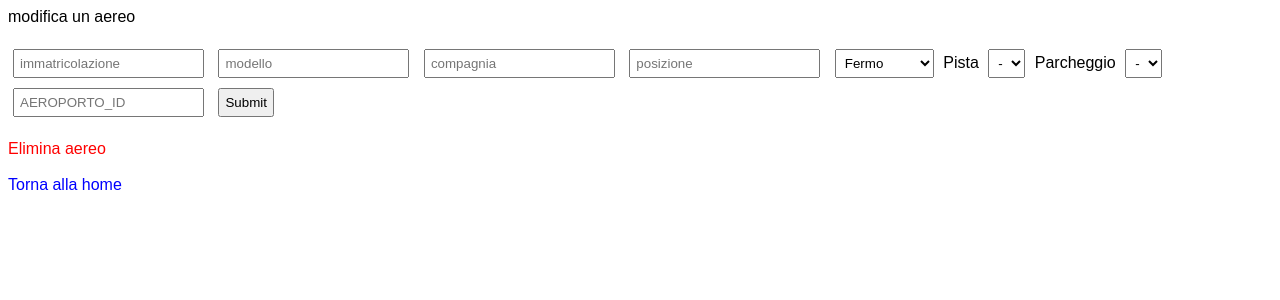
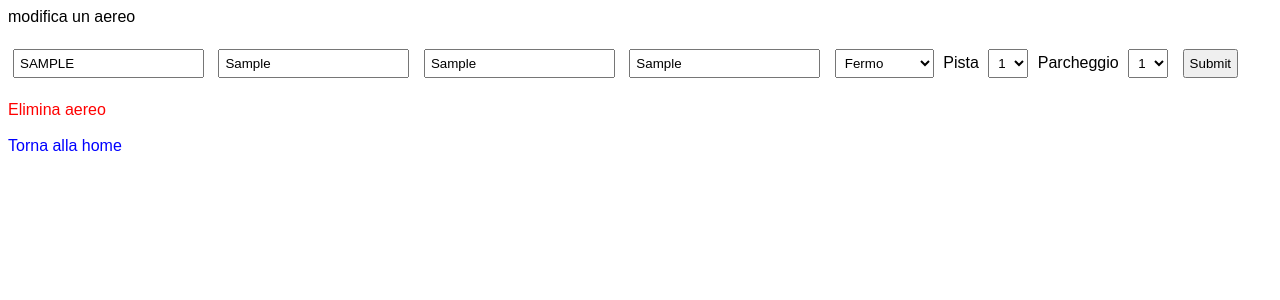
Before and after one commit to ScanziFilippo/AirTraffiControl, a PHP site: page /PHP/modifica_aereo.php?id=1 in a window 1280 px wide. Shown: the top 300 px of the page. Run offline with PHP 8.4, Linux system fonts and the light colour scheme; data comes from the database, SQL or seed files in the repository; tables that the repository leaves empty hold one stand-in row (values such as "Sample post"); data that the repository does not hold is empty.

Commit message:
Fix Update

```diff
--- a/PHP/Controllori/profilo.php
+++ b/PHP/Controllori/profilo.php
@@ -53,9 +53,9 @@
             <h3>Piste:
                 <?php
                     echo " " . $connessione->query("SELECT * FROM piste WHERE aeroporto_id = '$_SESSION[aeroporto_id]'")-> num_rows;
-                    if($_SESSION['ruolo'] == "Amministratore"){
+                    //if($_SESSION['ruolo'] == "Amministratore"){
                         echo " <a href='../Piste/visualizza'>Visualizza</a>";
-                    }
+                    //}
                 ?>
             </h3>
             <h3>Ruolo:
--- a/PHP/Controllori/visualizza_controlloricontroller.php
+++ b/PHP/Controllori/visualizza_controlloricontroller.php
@@ -2,12 +2,12 @@
     session_start();
     $param = $_GET["t"];
     $connessione = new mysqli('localhost', 'root', '', 'progetto');
-    $sql = "SELECT * FROM `controllori` WHERE `nome` LIKE '%$param%' AND `aeroporto_icao` = '".$_SESSION['aeroporto_icao']."'";
+    $sql = "SELECT * FROM `controllori` WHERE `nome` LIKE '%$param%' AND `aeroporto_id` = '".$_SESSION['aeroporto_id']."'";
     $result = $connessione->query($sql);
     $res = $result->fetch_all();
-    echo "<tr><th>Nome utente</th><th>Nome</th><th>Cognome</th><th>Aeroporto</th></tr>";
+    echo "<tr><th>Nome utente</th><th>Nome</th><th>Cognome</th></tr>";
     foreach ($res as $r) {
-        echo "<tr><td>" . $r[0] . "</td>" . "<td>" . $r[1] . "</td>" . "<td>" . $r[2] . "</td>" . "<td>" . $r[5] . "</td></tr>";
+        echo "<tr><td>" . $r[1] . "</td>" . "<td>" . $r[2] . "</td>" . "<td>" . $r[3] . "</td></tr>";
         //echo "<td>" $r[1] . $r[1] . "<br>";
     }
 ?>
--- a/PHP/aggiungi_aereo.php
+++ b/PHP/aggiungi_aereo.php
@@ -107,7 +107,7 @@
         <br>
         <?php
         if(isset($_GET['err'])){?>
-        <p> <?php echo $_GET['err']; ?> </p>
+        <p style="color: red"> <?php echo $_GET['err']; ?> </p>
         <?php
             }
         ?>
--- a/PHP/elimina_aereo.php
+++ b/PHP/elimina_aereo.php
@@ -1,6 +1,6 @@
 <?php
     session_start();
-    $immatricolazione = $_GET['immatricolazione'];
+    $id = $_GET['id'];
     $connessione = new mysqli('localhost', 'root', '', 'progetto');
     if ($connessione->connect_errno)
     {
@@ -8,7 +8,7 @@
         exit();
     }else{
         try{
-            $cancella = "DELETE FROM aerei WHERE immatricolazione = '$immatricolazione'";
+            $cancella = "DELETE FROM aerei WHERE id = '$id'";
             $risultato = $connessione->query($cancella);
             header ("location: index");
         }
--- a/PHP/modifica_aereo.php
+++ b/PHP/modifica_aereo.php
@@ -1,15 +1,16 @@
 <?php
     session_start();
-
-    $immatricolazione = $_GET['immatricolazione'];
+    $id=$_GET["id"];
     $connessione = new mysqli('localhost', 'root', '', 'progetto');
-    $icao = $connessione->query("SELECT aeroporto_id FROM aerei WHERE immatricolazione = '".$immatricolazione."'")->fetch_assoc()['aeroporto_id'];
-    $modello = $connessione->query("SELECT modello FROM aerei WHERE immatricolazione = '".$immatricolazione."'")->fetch_assoc()['modello'];
-    $compagnia = $connessione->query("SELECT compagnia FROM aerei WHERE immatricolazione = '".$immatricolazione."'")->fetch_assoc()['compagnia'];
-    $posizione = $connessione->query("SELECT posizione FROM aerei WHERE immatricolazione = '".$immatricolazione."'")->fetch_assoc()['posizione'];
-    $stato = $connessione->query("SELECT stato FROM aerei WHERE immatricolazione = '".$immatricolazione."'")->fetch_assoc()['stato'];
-    $pista_id = $connessione->query("SELECT pista_id FROM aerei WHERE immatricolazione = '".$immatricolazione."'")->fetch_assoc()['pista_id'];
-    $parcheggio_id = $connessione->query("SELECT parcheggio_id FROM aerei WHERE immatricolazione = '".$immatricolazione."'")->fetch_assoc()['parcheggio_id'];
+    $immatricolazione = $connessione->query("SELECT immatricolazione FROM aerei WHERE id = '".$id."'")->fetch_assoc()['immatricolazione'];
+    $aeroporto_id = $connessione->query("SELECT aeroporto_id FROM aerei WHERE id = '".$id."'")->fetch_assoc()['aeroporto_id'];
+    $icao = $connessione->query("SELECT icao FROM aerei INNER JOIN aeroporti ON aerei.aeroporto_id = aeroporti.id WHERE aerei.id = '".$id."'")->fetch_assoc()['icao'];
+    $modello = $connessione->query("SELECT modello FROM aerei WHERE id = '".$id."'")->fetch_assoc()['modello'];
+    $compagnia = $connessione->query("SELECT compagnia FROM aerei WHERE id = '".$id."'")->fetch_assoc()['compagnia'];
+    $posizione = $connessione->query("SELECT posizione FROM aerei WHERE id = '".$id."'")->fetch_assoc()['posizione'];
+    $stato = $connessione->query("SELECT stato FROM aerei WHERE id = '".$id."'")->fetch_assoc()['stato'];
+    $pista_id = $connessione->query("SELECT pista_id FROM aerei WHERE id = '".$id."'")->fetch_assoc()['pista_id'];
+    $parcheggio_id = $connessione->query("SELECT parcheggio_id FROM aerei WHERE id = '".$id."'")->fetch_assoc()['parcheggio_id'];
 ?>
 <!DOCTYPE html>
 <html>
@@ -20,7 +21,8 @@
     <body>
         modifica un aereo<br><br>
         <form action="modifica_aereocontroller" method="post" enctype="multipart/form-data">
-            <input type="text" name="immatricolazione" placeholder="immatricolazione" value="<?php echo($immatricolazione); ?>">
+            <input name="id" value="<?php echo $id; ?>" type="hidden">
+            <input type="text" name="immatricolazione" placeholder="immatricolazione" style="text-transform:uppercase" value="<?php echo($immatricolazione); ?>">
             <input list="aerei" name="modello" placeholder="modello" id="modello" value="<?php echo($modello); ?>" onchange="cercaFotoModello()">
                 <datalist id="aerei">
                     <option value="A220">
@@ -101,7 +103,7 @@
             <select name="pista_id">
                 <option value="-">-</option>
                 <?php
-                    $piste = $connessione->query("SELECT id FROM piste WHERE aeroporto_id = '".$icao."' ORDER BY id");
+                    $piste = $connessione->query("SELECT id FROM piste WHERE aeroporto_id = '".$aeroporto_id."' ORDER BY id");
                     while($piste_row = $piste->fetch_assoc()){
                         echo("<option value='".$piste_row['id']."'");
                         if($piste_row['id'] == $pista_id){
@@ -115,7 +117,7 @@
             <select name="parcheggio_id">
                 <option value="-">-</option>
                 <?php
-                    $parcheggi = $connessione->query("SELECT id FROM parcheggi WHERE aeroporto_id = '".$icao."' ORDER BY id");
+                    $parcheggi = $connessione->query("SELECT id FROM parcheggi WHERE aeroporto_id = '".$aeroporto_id."' ORDER BY id");
                     while($parcheggi_row = $parcheggi->fetch_assoc()){
                         echo("<option value='".$parcheggi_row['id']."'");
                         if($parcheggi_row['id'] == $parcheggio_id){
@@ -125,7 +127,7 @@
                     }
                 ?>
             </select>
-            <input list="aeroporti" type="text" name="aeroporto_id" placeholder="aeroporto_id" value="<?php echo($icao); ?>" style="text-transform:uppercase">
+            <!--<input list="aeroporti" type="text" name="aeroporto_id" placeholder="aeroporto_id" value="<?php echo($icao); ?>" style="text-transform:uppercase">
                 <datalist id="aeroporti">
                     <?php
                         $aeroporti = $connessione->query("SELECT icao FROM aeroporti ORDER BY icao");
@@ -133,11 +135,11 @@
                             echo("<option value='".$aeroporti_row['icao']."'>");
                         }
                     ?>
-                </datalist>
+                </datalist>-->
             <input type="submit">
         </form>
         <br>
-        <a href="elimina_aereo.php?immatricolazione=<?php echo $immatricolazione;?>" style="color: red">Elimina aereo</a>
+        <a href="elimina_aereo.php?id=<?php echo $id;?>" style="color: red">Elimina aereo</a>
         <br>
         <br>
         <a href="index">Torna alla home</a>
--- a/tabelle.sql
+++ b/tabelle.sql
@@ -39,7 +39,6 @@ CREATE TABLE `parcheggi` (
 CREATE TABLE `piste` (
     id int(11) NOT NULL auto_increment PRIMARY KEY,
     nome varchar(255),
-    stato varchar(255),
     aeroporto_id varchar(255)
 );
 CREATE TABLE `compagnie` (
```
Also changed, not shown: PHP/Controllori/registra.php (+4 -4 lines), PHP/index.php (+14 -13 lines), PHP/modifica_aereocontroller.php (+7 -7 lines), README.md.
